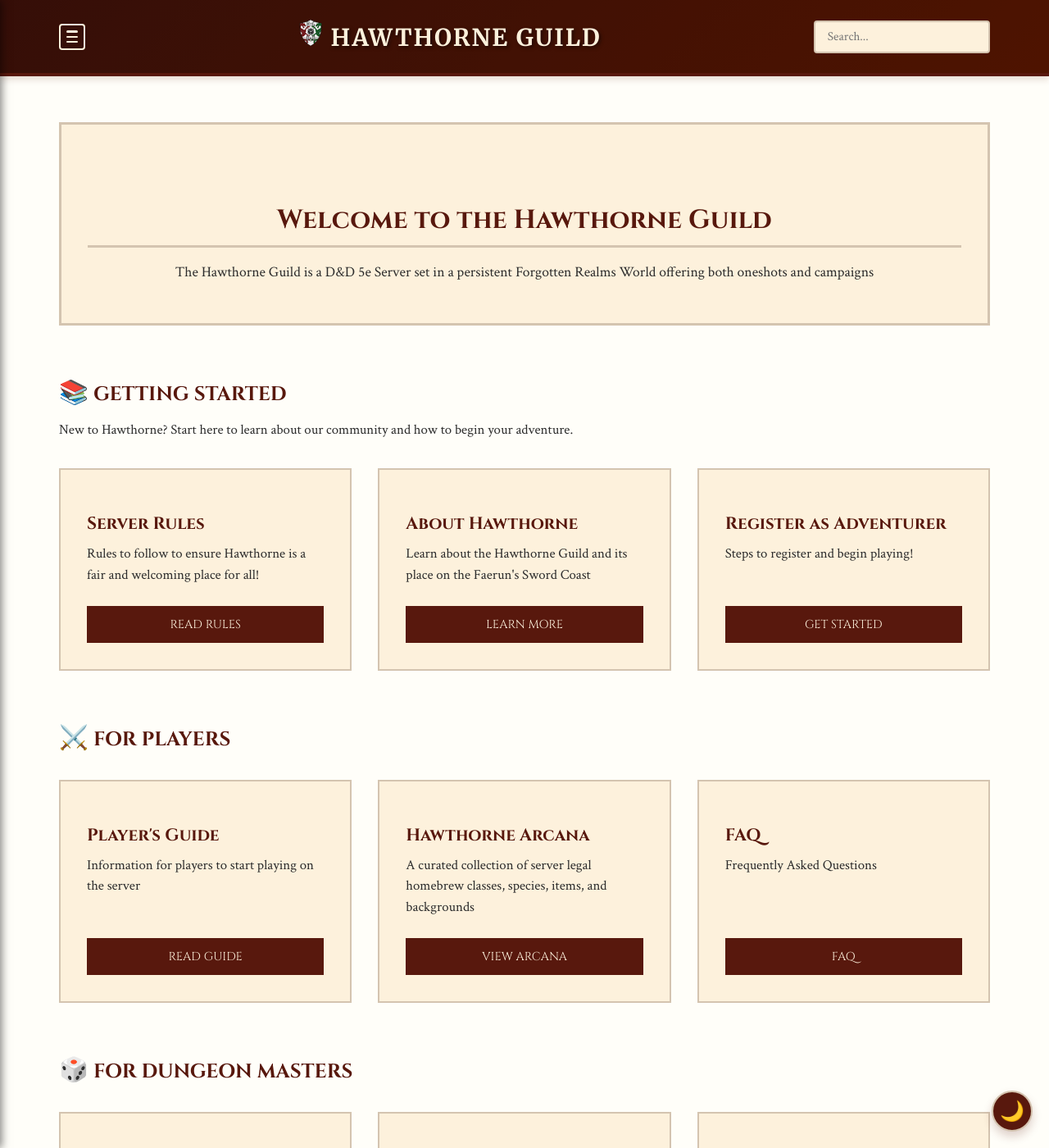
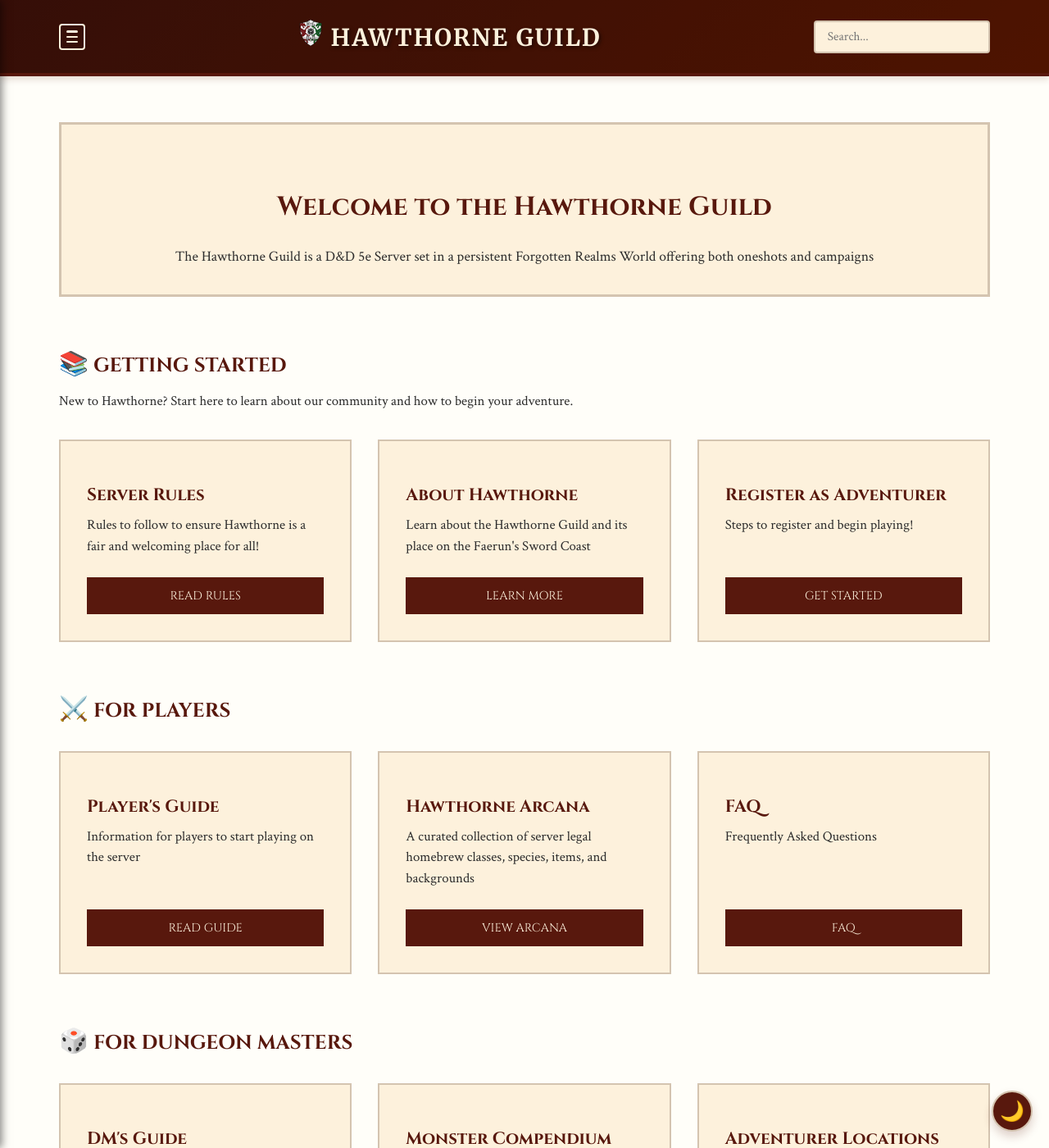
Before and after one commit to coconutswallow/Guides, a Jekyll site: the page built from index.html, in a window 1280 px wide and 1400 px high. Shown: the whole window at 82% size. Built offline with Jekyll 4.4.1, drawn with Linux system fonts in a browser that asks for light colours; comment, search, counter and statistics services are not loaded.

Commit message:
remove border after H2, reduce hero box

```diff
--- a/assets/css/home.css
+++ b/assets/css/home.css
@@ -7,7 +7,7 @@
   background: var(--color-bg-light);
   border: 3px solid var(--color-border);
   border-radius: var(--border-radius);
-  padding: 3em 2em;
+  padding: 2em 1em;
   margin: 2em 0 3em 0;
   text-align: center;
   transition: background-color 0.3s ease, border-color 0.3s ease;
--- a/assets/css/style.css
+++ b/assets/css/style.css
@@ -649,7 +649,6 @@
 
 h2 {
   font-size: 2em;
-  border-bottom: 3px solid var(--color-border);
   padding-bottom: 0.3em;
   margin-top: 1.5em;
 }
```
